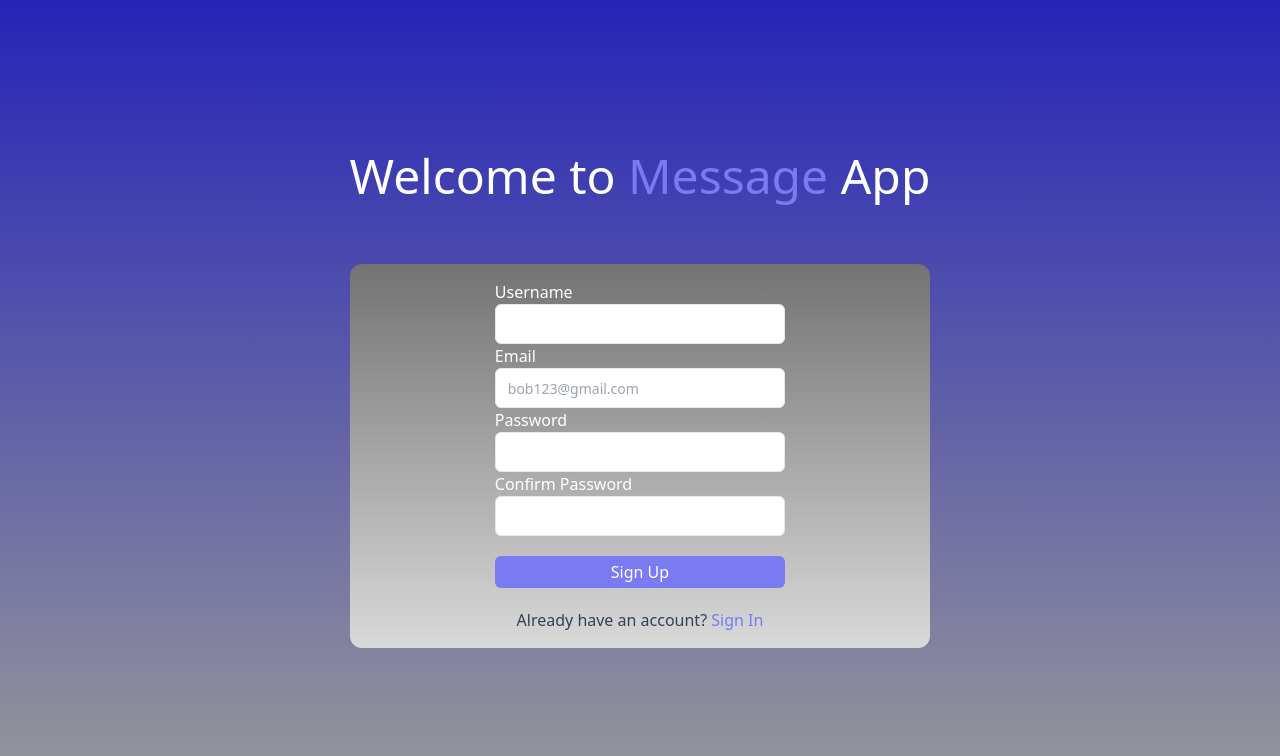
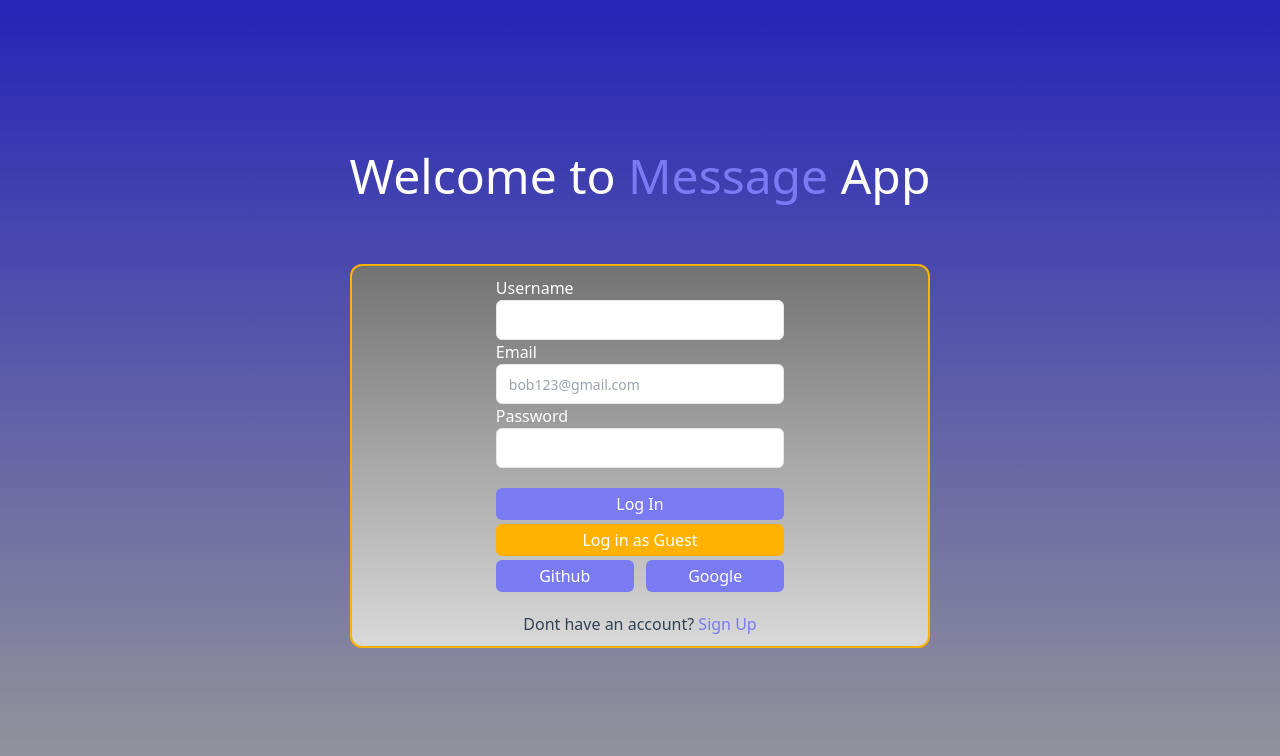
Before and after one commit to kenyounot123/messenger-app, a React (Vite) app in the folder frontend/: page / in a window 1280 px wide. Shown: the top 756 px of the page. Built offline with nearby package versions, Linux system fonts and the light colour scheme.

Commit message:
Pass down state as props to sign in and sign up components

```diff
--- a/frontend/src/components/Signin.jsx
+++ b/frontend/src/components/Signin.jsx
@@ -1,5 +1,5 @@
 import { Link } from "react-router-dom";
-export default function SigninForm() {
+export default function SigninForm({ setFormAuth }) {
   return (
     <>
       <form className="flex w-1/2 flex-col">
@@ -36,7 +36,7 @@ export default function SigninForm() {
           Log In{" "}
         </button>
         <button
-          className="text-white py-1 bg-[#FFB300] rounded-md mt-1"
+          className="text-white py-1 bg-accent-color rounded-md mt-1"
           type="submit"
         >
           {" "}
@@ -55,7 +55,12 @@ export default function SigninForm() {
       </div>
       <p className="text-slate-700 mt-5">
         Dont have an account?{" "}
-        <Link className="text-messenger-blue">Sign Up</Link>
+        <button
+          onClick={() => setFormAuth("signup")}
+          className="text-messenger-blue"
+        >
+          Sign Up
+        </button>
       </p>
     </>
   );
--- a/frontend/src/components/Signup.jsx
+++ b/frontend/src/components/Signup.jsx
@@ -1,6 +1,6 @@
 import { Link } from "react-router-dom";
 import { useState } from "react";
-export default function SignupForm() {
+export default function SignupForm({ setFormAuth }) {
   const [formData, setFormData] = useState({
     name: "",
     email: "",
@@ -102,7 +102,12 @@ export default function SignupForm() {
       </form>
       <p className="text-slate-700 mt-5">
         Already have an account?{" "}
-        <Link className="text-messenger-blue">Sign In</Link>
+        <button
+          onClick={() => setFormAuth("login")}
+          className="text-messenger-blue"
+        >
+          Sign In
+        </button>
       </p>
     </>
   );
--- a/frontend/src/routes/Login/Root.jsx
+++ b/frontend/src/routes/Login/Root.jsx
@@ -2,9 +2,11 @@ import { useState } from "react";
 import SigninForm from "../../components/Signin";
 import SignupForm from "../../components/Signup";
 export default function Login() {
-  const [auth, setAuth] = useState("signup");
+  const [formAuth, setFormAuth] = useState("login");
   const toggleAuth = () => {
-    setAuth(auth === "login" ? setAuth("signup") : setAuth("login"));
+    setFormAuth(
+      formAuth === "login" ? setFormAuth("signup") : setFormAuth("login")
+    );
   };
   return (
     <div className="flex justify-center items-center h-screen w-screen bg-gradient-to-b from-gradient-black to-gradient-grey">
@@ -12,8 +14,12 @@ export default function Login() {
         <h1 className="text-center text-white text-5xl">
           Welcome to <span className="text-messenger-blue">Message</span> App
         </h1>
-        <div className="flex flex-col justify-center items-center bg-gradient-to-b from-gradient-box-grey to-gradient-box-white self-center w-full bg-black rounded-xl min-h-96">
-          {auth === "login" ? <SigninForm /> : <SignupForm />}
+        <div className="flex flex-col border-2 border-accent-color justify-center items-center bg-gradient-to-b from-gradient-box-grey to-gradient-box-white self-center w-full bg-black rounded-xl min-h-96">
+          {formAuth === "login" ? (
+            <SigninForm setFormAuth={setFormAuth} />
+          ) : (
+            <SignupForm setFormAuth={setFormAuth} />
+          )}
         </div>
       </div>
     </div>
--- a/frontend/tailwind.config.js
+++ b/frontend/tailwind.config.js
@@ -9,6 +9,7 @@ export default {
         "gradient-grey": "#999999",
         "gradient-box-grey": "#737373",
         "gradient-box-white": "#D9D9D9",
+        "accent-color": "#FFB300",
       },
     },
   },
```
